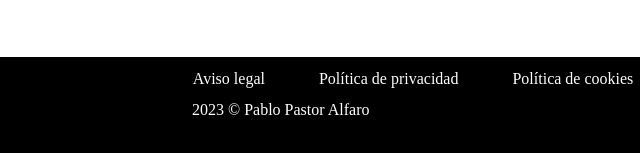
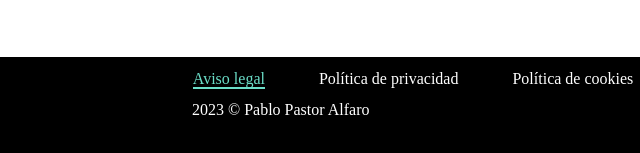
Before and after one commit to pablomgo10/Practica2_1Evaluacion, a plain HTML site: page cursos.html in a window 1280 px wide. In both pictures the pointer is over the link "Aviso legal". Shown: the part 1307-1460 px from the top of the page, 0-640 px from the left. Drawn offline with Linux system fonts and the light colour scheme; a web font is replaced by a local one.

Commit message:
footer arreglados

```diff
--- a/css/estilos.css
+++ b/css/estilos.css
@@ -243,6 +243,12 @@ nav > ul{
     text-decoration: none;
  }
 
+ body > footer:not(#footer_index) a:hover{
+    color: #6BDEC8;
+    text-decoration: none;
+    border-bottom: 2px solid currentColor;
+ }
+
  table{
     border-bottom: 1px solid black;
     border-top: 1px solid black;
```
